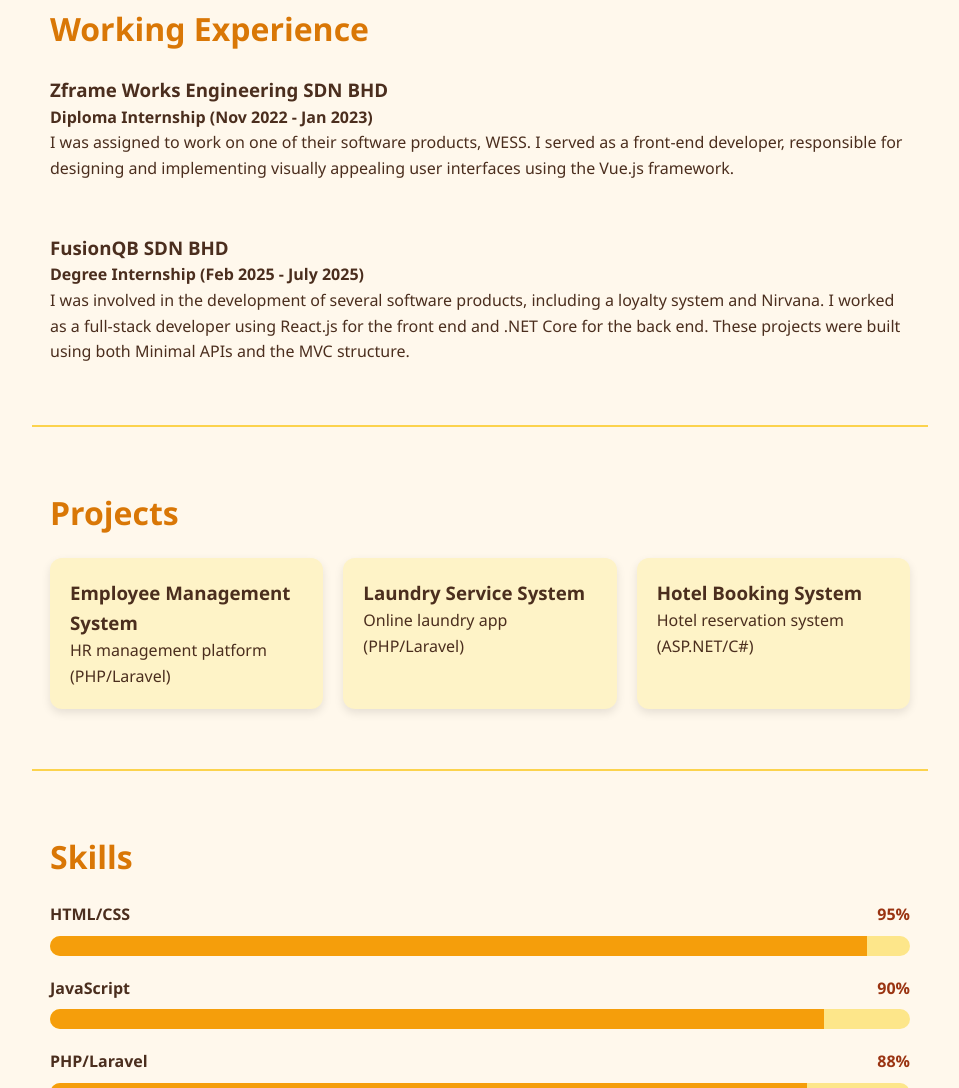
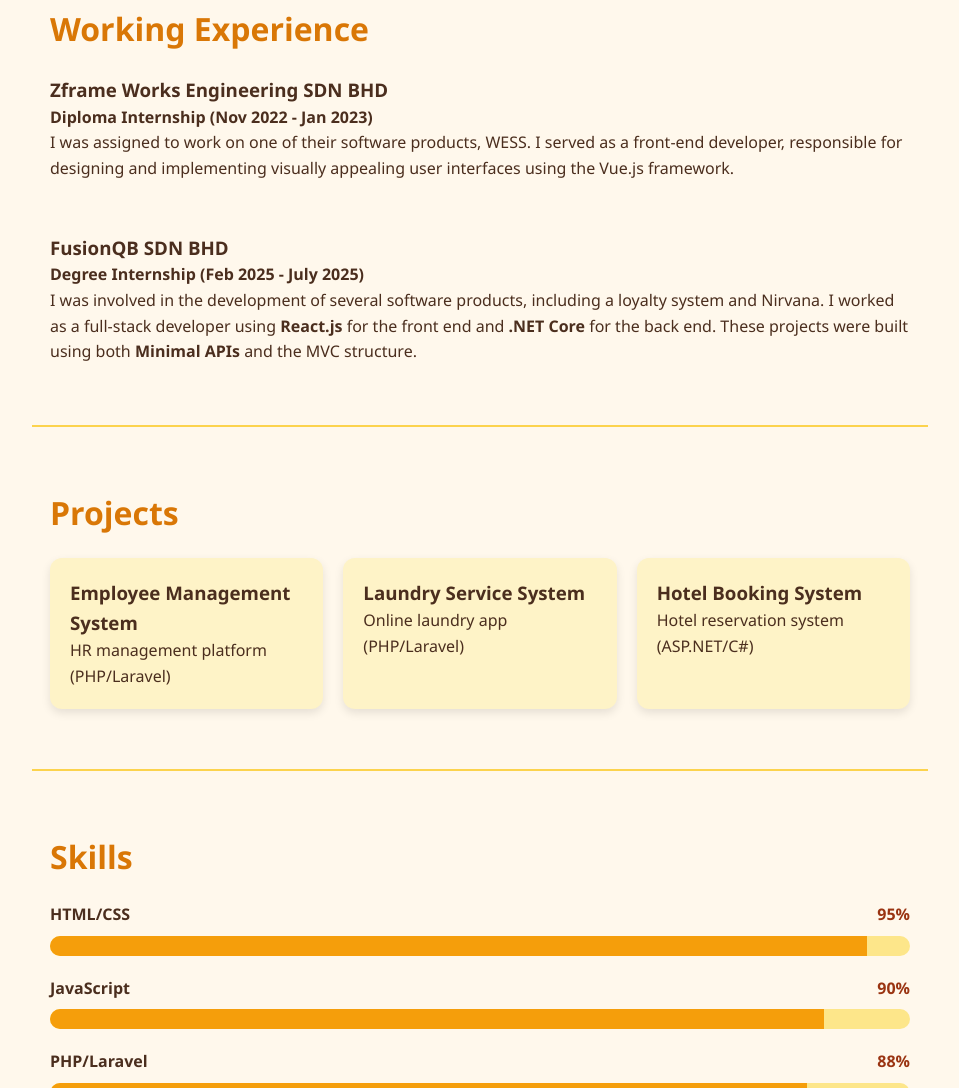
Before and after one commit to Darren0912/PortFolio, a plain HTML site: page index.html in a window 1280 px wide. Shown: the part 912-2000 px from the top of the page, without its empty margins (160-1119 px from the left). Drawn offline with Linux system fonts and the light colour scheme.

Commit message:
edit index

```diff
--- a/index.html
+++ b/index.html
@@ -107,7 +107,7 @@
       <h3>FusionQB SDN BHD</h3>
       <p><strong>Degree Internship (Feb 2025 - July 2025)</strong></p>
       <p>
-        I was involved in the development of several software products, including a loyalty system and Nirvana. I worked as a full-stack developer using React.js for the front end and .NET Core for the back end. These projects were built using both Minimal APIs and the MVC structure.
+        I was involved in the development of several software products, including a loyalty system and Nirvana. I worked as a full-stack developer using <b>React.js</b> for the front end and <b>.NET Core</b> for the back end. These projects were built using both <b>Minimal APIs</b> and the MVC structure.
       </p>
     </div>
   </section>
```
